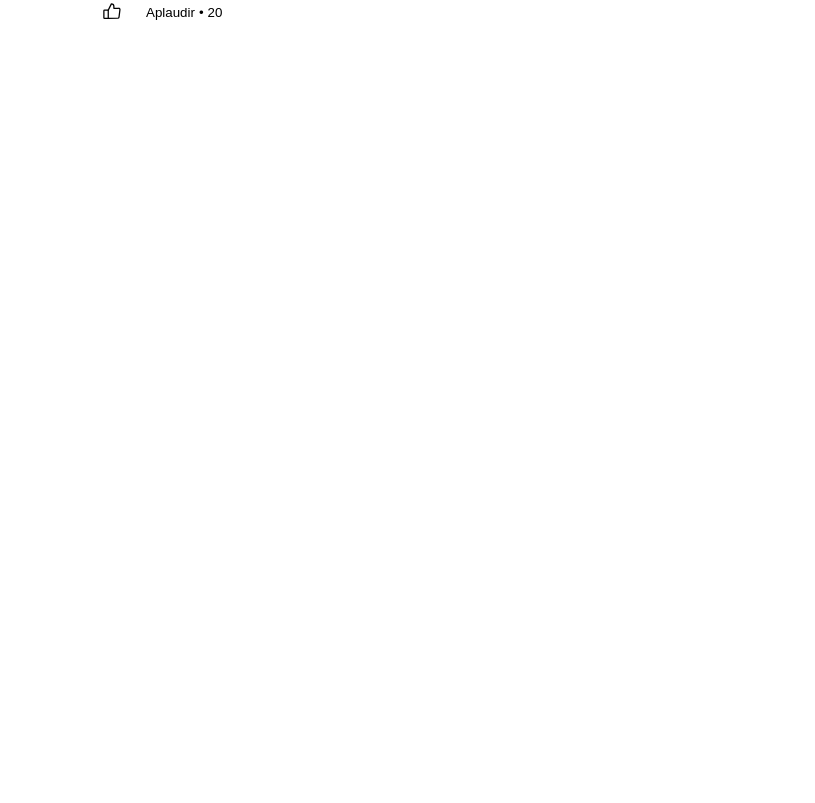
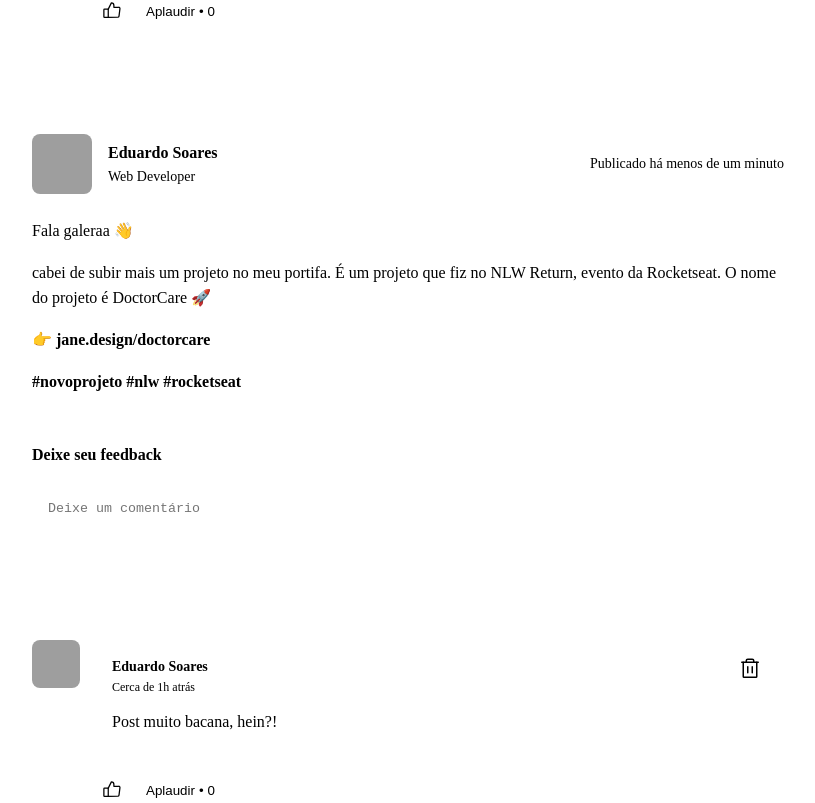
Before and after one commit to eduardo1199/ignite-feed, a React (Vite) app: page / in a window 1280 px wide. Shown: the part 797-1600 px from the top of the page, without its empty margins (376-1191 px from the left). Before the commit the page ends 892 px from the top, so only its background shows below. Built offline with nearby package versions, Linux system fonts and the light colour scheme; grey boxes are pictures that could not be loaded; the HTML template or start-up script is replaced by a standard one.

Commit message:
react study

```diff
--- a/package.json
+++ b/package.json
@@ -9,6 +9,7 @@
     "preview": "vite preview"
   },
   "dependencies": {
+    "date-fns": "^2.29.2",
     "phosphor-react": "^1.4.1",
     "react": "^18.2.0",
     "react-dom": "^18.2.0"
--- a/src/App.tsx
+++ b/src/App.tsx
@@ -3,6 +3,50 @@ import { Header } from "./components/Header"
 import styles from './App.module.css';
 import { SideBar } from "./components/SideBar";
 import { Post } from "./components/Post";
+
+interface PostProps {
+  id: number;
+  author: {
+    avatar: string;
+    name: string;
+    role: string;
+  }
+  publishedAt: Date;
+  content: string;
+}
+
+const posts: PostProps[] = [
+  {
+    id: 1,
+    author: {
+      avatar: 'https://avatars.githubusercontent.com/u/62710668?v=5',
+      name: 'Eduardo Soares',
+      role: 'Web Developer'
+    },
+    publishedAt: new Date('2022-08-14'),
+    content: "cabei de subir mais um projeto no meu portifa. É um projeto que fiz no NLW Return, evento da Rocketseat. O nome do projeto é DoctorCare 🚀"
+  },
+  {
+    id: 2,
+    author: {
+      avatar: 'https://avatars.githubusercontent.com/u/62710668?v=5',
+      name: 'Eduardo Soares',
+      role: 'Web Developer'
+    },
+    publishedAt: new Date(),
+    content: "cabei de subir mais um projeto no meu portifa. É um projeto que fiz no NLW Return, evento da Rocketseat. O nome do projeto é DoctorCare 🚀"
+  },
+  {
+    id: 3,
+    author: {
+      avatar: 'https://avatars.githubusercontent.com/u/62710668?v=5',
+      name: 'Eduardo Soares',
+      role: 'Web Developer'
+    },
+    publishedAt: new Date(),
+    content: "cabei de subir mais um projeto no meu portifa. É um projeto que fiz no NLW Return, evento da Rocketseat. O nome do projeto é DoctorCare 🚀"
+  },
+]
 
 function App() {
 
@@ -15,7 +59,19 @@ function App() {
       <SideBar />
 
       <main>
-        <Post />
+        {posts.map((post) => (
+            <Post
+              key={post.id}
+              author={{
+                avatar: post.author.avatar,
+                name: post.author.name,
+                role: post.author.role
+              }}
+              content={post.content}
+              publishedAt={post.publishedAt}
+            />
+          )
+        )}
       </main>
     </div>
    </div>
--- a/src/components/Comment/index.tsx
+++ b/src/components/Comment/index.tsx
@@ -1,8 +1,24 @@
 import { ThumbsUp, Trash } from 'phosphor-react';
+import { useState } from 'react';
 import { Avatar } from '../Avatar';
 import styles from './comment.module.css';
 
-export function Comment() {
+interface CommentProps {
+  content: string;
+  onDeleteComment: (comment: string) => void;
+}
+
+export function Comment(props: CommentProps) {
+  const [likeCount, setLikeCount] = useState(0);
+
+  function handleDeleteComment (comment: string) {
+    props.onDeleteComment(comment);
+  }
+
+  function handleLikeComment() {
+    setLikeCount(likeCount + 1);
+  }
+
   return (
     <div className={styles.comment}>
       <Avatar
@@ -20,17 +36,17 @@ export function Comment() {
               </time>
             </div>
 
-            <button title="Deletar comentário">
+            <button onClick={() => handleDeleteComment(props.content)} title="Deletar comentário">
               <Trash size={24} />
             </button>
           </header>
-          <p>Muito bom Devon, parabéns!! 👏👏</p>
+          <p>{props.content}</p>
         </div>
 
         <footer>
-          <button>
+          <button onClick={handleLikeComment}>
             <ThumbsUp size={20} />
-            Aplaudir <span>20</span>
+            Aplaudir <span>{likeCount}</span>
           </button>
         </footer>
       </div>
--- a/src/components/Post/index.tsx
+++ b/src/components/Post/index.tsx
@@ -2,49 +2,120 @@ import { Avatar } from '../Avatar';
 import { Comment } from '../Comment';
 import styles from './post.module.css';
 
-export function Post() {
+import { format, formatDistanceToNow } from 'date-fns';
+import ptBR from 'date-fns/locale/pt-BR';
+import { FormEvent, useState } from 'react';
+
+interface PostProps {
+  author: {
+    avatar: string;
+    name: string;
+    role: string;
+  }
+  publishedAt: Date;
+  content: string;
+}
+
+export function Post(props: PostProps) {
+  const [comments, setComments] = useState([
+    'Post muito bacana, hein?!'
+  ]);
+
+  const [newCommentText, setNewCommentText] = useState('');
+
+  const publishedDateRelativeToNow = formatDistanceToNow(props.publishedAt, {
+    locale: ptBR,
+    addSuffix: true,
+  });
+
+  function handleCreateNewComment(e: FormEvent) {
+    e.preventDefault();
+
+    if(!newCommentText.trim()) return;
+
+    setComments(prev => [...prev, newCommentText]);
+
+    setNewCommentText('');
+  }
+
+  function handleNewCommentChange(event: FormEvent) {
+    const target = event.target as HTMLTextAreaElement;
+
+    target.setCustomValidity('');
+    setNewCommentText(target.value);
+  }
+
+  function handleNewCommentInvalid(event: FormEvent) {
+    const target = event.target as HTMLTextAreaElement;
+
+    target.setCustomValidity('Esse campo é obrigatório!');
+  }
+
+  function deleteComment(commentToDelete: string) {
+    const commentsWithoutDeletedOne = comments.filter(comment => comment !== commentToDelete);
+
+    setComments(commentsWithoutDeletedOne);
+  }
+
+  const isNewCommentEmpty = newCommentText.length === 0
+
   return (
     <article className={styles.post}>
       <header className={styles.header}>
         <div className={styles.author}>
           <Avatar
-            avatarImg='https://avatars.githubusercontent.com/u/62710668?v=5'
+            avatarImg={props.author.avatar}
           />
           <div className={styles.authorInfo}>
-            <strong>Eduardo Soares</strong>
-            <span>Web Developer</span>
+            <strong>{props.author.name}</strong>
+            <span>{props.author.role}</span>
           </div>
         </div>
 
-        <time title="14 de Agosto de 2022" dateTime="2022-08-14 09:51:00">
-          Publicado há 1h
+        <time title={format(props.publishedAt, "dd 'de' LLLL 'de' yyyy 'as' HH:mm'h'", {
+          locale: ptBR
+        })} dateTime={props.publishedAt.toISOString()}>
+          Publicado {publishedDateRelativeToNow}
         </time>
       </header>
 
       <div className={styles.content}>
         <p>Fala galeraa 👋</p>
 
-        <p>cabei de subir mais um projeto no meu portifa. É um projeto que fiz no NLW Return, evento da Rocketseat. O nome do projeto é DoctorCare 🚀</p>
+        <p>{props.content}</p>
 
         <p>👉{' '}<a href=''>jane.design/doctorcare</a></p>
 
         <p> <a href=''>#novoprojeto #nlw #rocketseat</a></p>
       </div>
 
-      <form className={styles.commentForm}>
+      <form onSubmit={handleCreateNewComment} className={styles.commentForm}>
         <strong>Deixe seu feedback</strong>
 
         <textarea
           placeholder="Deixe um comentário"
+          name="comment"
+          onChange={handleNewCommentChange}
+          value={newCommentText}
+          onInvalid={handleNewCommentInvalid}
+          required
         />
 
         <footer>
-          <button type="submit">Publicar</button>
+          <button type="submit" disabled={isNewCommentEmpty}>Publicar</button>
         </footer>
       </form>
 
       <div className={styles.commentList}>
-        <Comment />
+        {comments.map(comment => {
+          return (
+            <Comment
+              key={comment}
+              content={comment}
+              onDeleteComment={deleteComment}
+            />
+          )
+        })}
       </div>
     </article>
   )
--- a/src/components/Post/post.module.css
+++ b/src/components/Post/post.module.css
@@ -106,9 +106,15 @@
   transition: background-color 0.1s;
 }
 
-.commentForm button[type="submit"]:hover {
+.commentForm button[type="submit"]:not(:disabled):hover {
   background: var(--green-400);
 }
+
+.commentForm button[type="submit"]:disabled {
+  opacity: 0.7;
+  cursor: not-allowed;
+}
+
 .commentList {
   margin-top: 1rem;
 }
```
Also changed, not shown: vite.config.ts.timestamp-1662588428970.mjs (added, +10 -0 lines), 1 other file (tests, documents, lock files or other folders).
